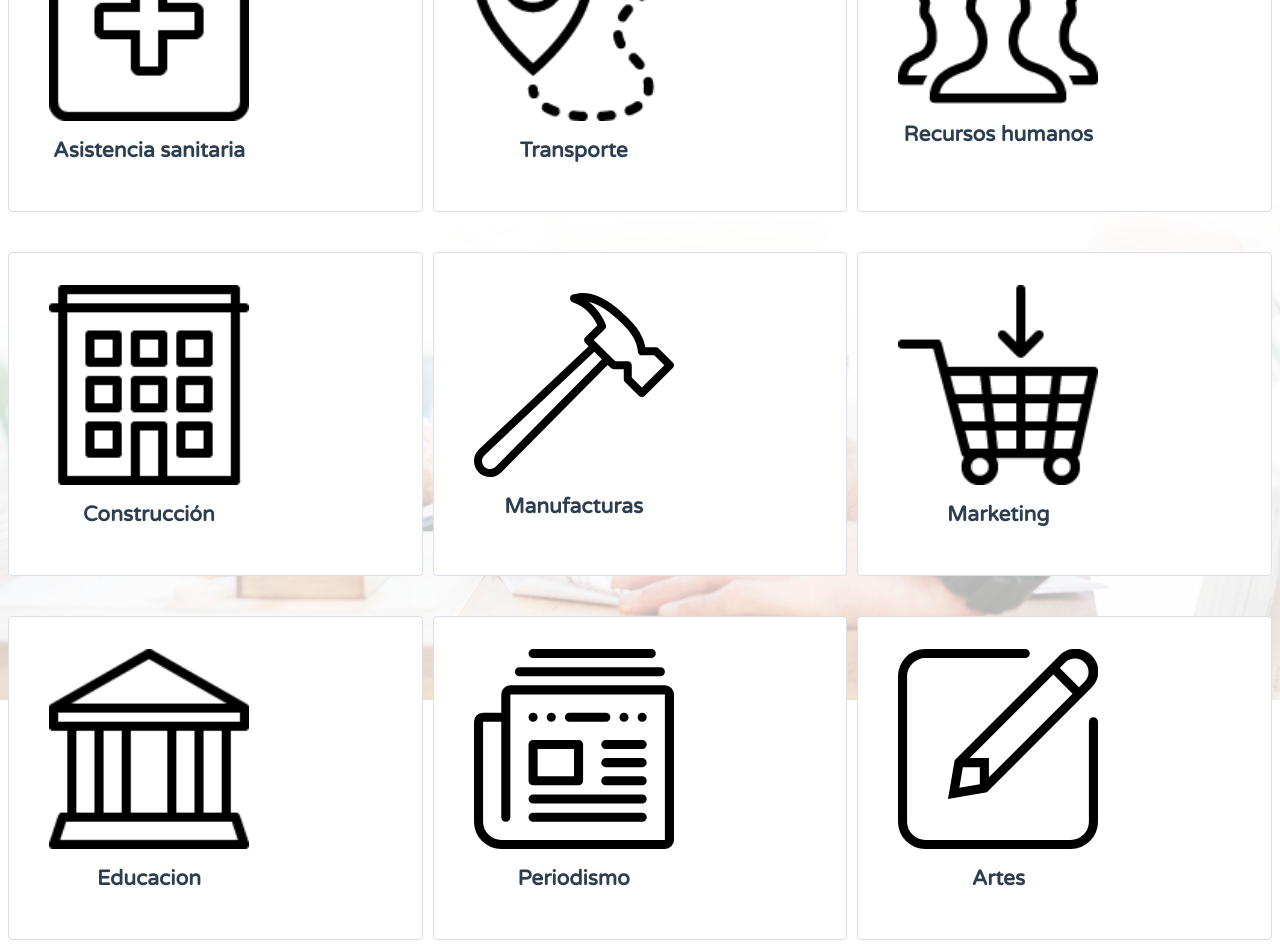
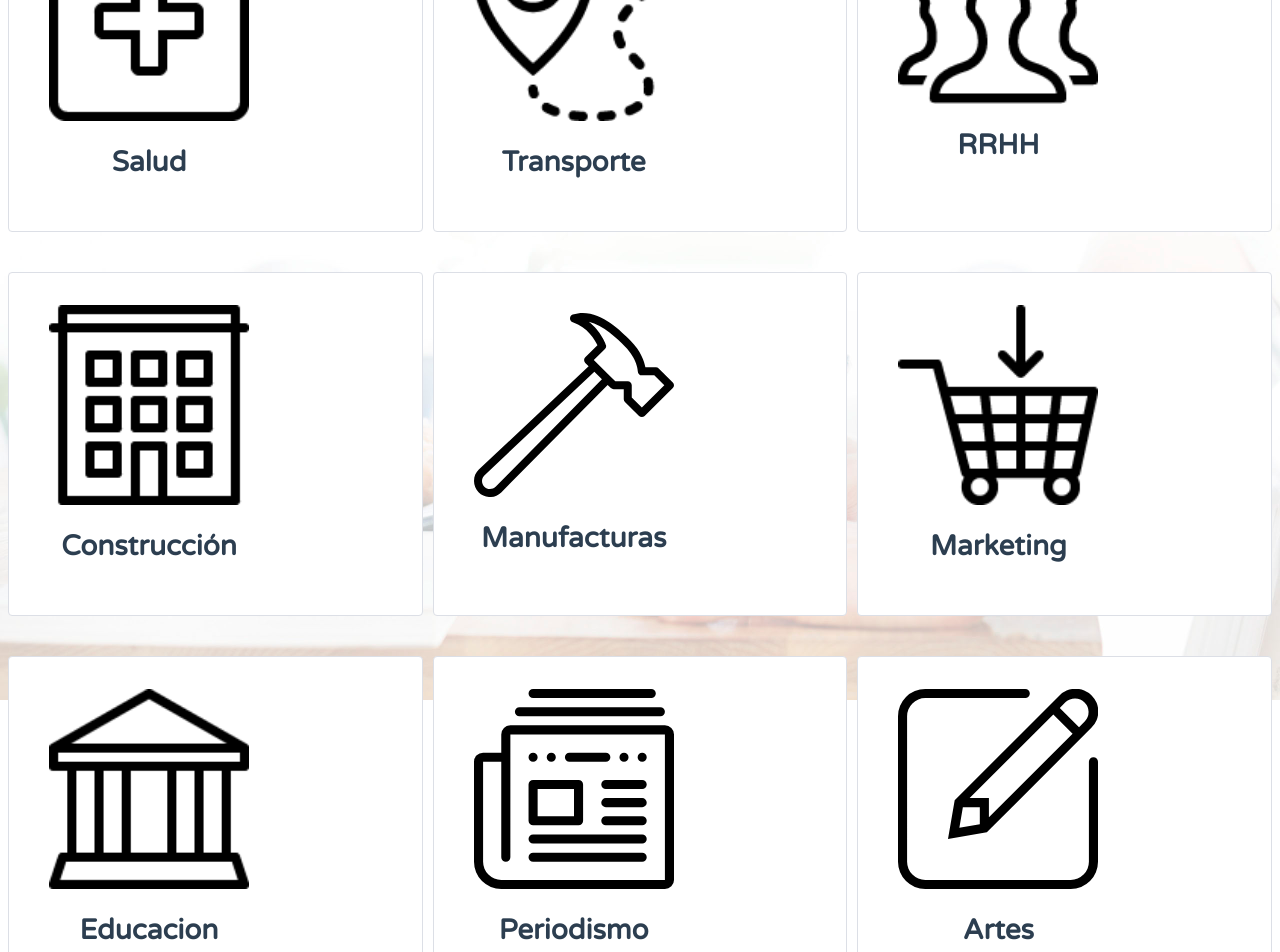
Before and after one commit to CoreDumped-ETSISI/TalentumSocialGamFront, a Vue app: page /#/sector in a window 1280 px wide. Shown: the part 260-1212 px from the top of the page. Built offline with nearby package versions, Linux system fonts and the light colour scheme.

Commit message:
Fix
Industries component alignment fix

```diff
--- a/src/components/Industry.vue
+++ b/src/components/Industry.vue
@@ -7,9 +7,9 @@
             <!--First button-->
             <el-button v-on:click="isAsisSan = !isAsisSan; anySelected()" class="no-borders" v-bind:class="{ active: isAsisSan}">
                 <el-col :span="8">
-                    <div class="sector">
+                    <div class="sector font-medium">
                         <img src="../assets/SectorIcons/salud.png" class="image sector-img">
-                        <h2>Asistencia sanitaria</h2>
+                        <h2>Salud</h2>
                     </div>
                 </el-col>
             </el-button>
@@ -17,7 +17,7 @@
             <!--Second button-->
             <el-button v-on:click="isTrans = !isTrans; anySelected()" class="no-borders" v-bind:class="{ active: isTrans }">
                 <el-col :span="8">
-                    <div class="sector">
+                    <div class="sector font-medium">
                         <img src="../assets/SectorIcons/transporte2.png" class="image sector-img">
                         <h2>Transporte</h2>
                     </div>
@@ -26,9 +26,9 @@
             <!--Third button-->
             <el-button v-on:click="isRecursHum = !isRecursHum; anySelected()" class="no-borders" v-bind:class="{ active: isRecursHum }">
                 <el-col :span="8">
-                    <div class="sector">
+                    <div class="sector font-medium">
                         <img src="../assets/SectorIcons/gente.png" class="image sector-img">
-                        <h2>Recursos humanos</h2>
+                        <h2>RRHH</h2>
                     </div>
                 </el-col>
             </el-button>
@@ -37,7 +37,7 @@
             <!--First button-->
             <el-button v-on:click="isConstr = !isConstr;anySelected()" class="no-borders" v-bind:class="{ active: isConstr }">
                 <el-col :span="8">
-                    <div class="sector">
+                    <div class="sector font-medium">
                         <img src="../assets/SectorIcons/construction2.png" class="image sector-img">
                         <h2>Construcción</h2>
                     </div>
@@ -47,7 +47,7 @@
             <!--Second button-->
             <el-button v-on:click="isManuf = !isManuf;anySelected()" class="no-borders" v-bind:class="{ active: isManuf }">
                 <el-col :span="8">
-                    <div class="sector">
+                    <div class="sector font-medium">
                        <img src="../assets/SectorIcons/manufacture.svg" class="image sector-img">
                         <h2>Manufacturas</h2>
                     </div>
@@ -56,7 +56,7 @@
             <!--Third button-->
             <el-button v-on:click="isMark = !isMark;anySelected()" class="no-borders" v-bind:class="{ active: isMark }">
                 <el-col :span="8">
-                    <div class="sector">
+                    <div class="sector font-medium">
                         <img src="../assets/SectorIcons/marketing.png" class="image sector-img">
                         <h2>Marketing</h2>
                     </div>
@@ -68,7 +68,7 @@
             <!--First button-->
             <el-button v-on:click="isEdu = !isEdu;anySelected()" class="no-borders" v-bind:class="{ active: isEdu }">
                 <el-col :span="8">
-                    <div class="sector">
+                    <div class="sector font-medium">
                         <img src="../assets/SectorIcons/education.png" class="image sector-img">
                         <h2>Educacion</h2>
                     </div>
@@ -78,7 +78,7 @@
             <!--Second button-->
             <el-button v-on:click="isPeriod = !isPeriod;anySelected()" class="no-borders" v-bind:class="{ active: isPeriod }">
                 <el-col :span="8">
-                    <div class="sector">
+                    <div class="sector font-medium">
                         <img src="../assets/SectorIcons/journalism.svg" class="image sector-img">
                         <h2>Periodismo</h2>
                     </div>
@@ -87,7 +87,7 @@
             <!--Third button-->
             <el-button v-on:click="isArtes = !isArtes;anySelected()" class="no-borders" v-bind:class="{ active: isArtes }">
                 <el-col :span="8">
-                    <div class="sector">
+                    <div class="sector font-medium">
                         <img src="../assets/SectorIcons/art.svg" class="image sector-img">
                         <h2>Artes</h2>
                     </div>
```
